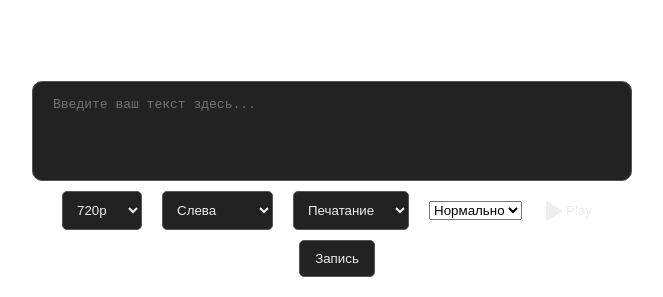
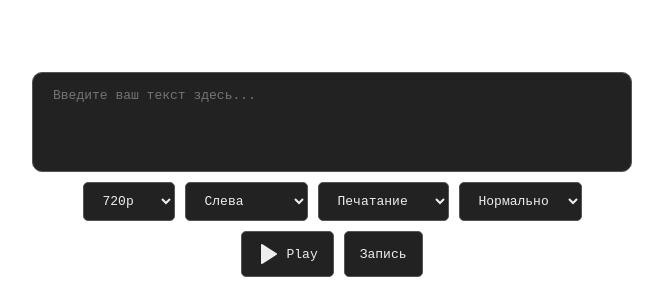
Before and after one commit to Thewaveq/text-viewer, a plain HTML site: page index.html in a window 1280 px wide. Shown: the part 503-800 px from the top of the page, without its empty margins (308-971 px from the left). Drawn offline with nearby package versions, Linux system fonts and the light colour scheme.

Commit message:
Update style.css

```diff
--- a/style.css
+++ b/style.css
@@ -46,62 +46,45 @@ body {
     outline: none;
     resize: none;
     box-sizing: border-box;
+    scrollbar-width: none; /* Firefox */
+}
+
+#text-input::-webkit-scrollbar {
+    display: none; /* WebKit browsers */
 }
 
 .controls {
     margin-top: 10px;
     display: flex;
-    align-items: center;
-    flex-wrap: wrap; /* Allow controls to wrap */
-    justify-content: center; /* Center wrapped items */
-    gap: 10px; /* Add space between controls */
+    flex-wrap: wrap;
+    justify-content: center;
+    gap: 10px;
 }
 
-#resolution-selector,
-#align-selector,
-#effect-selector {
-    margin-right: 10px;
-    padding: 10px;
-    border: 1px solid #555;
-    border-radius: 5px;
-    background: #222;
-    color: #eee;
-    cursor: pointer;
-}
-
-#play-button {
-    background: none;
-    border: none;
-    cursor: pointer;
-    padding: 0 10px;
-    display: flex;
-    align-items: center;
-    justify-content: center;
-    color: #eee;
-}
-
-#play-button:hover {
-    color: #007bff;
-}
-
-#record-button,
-#stop-button {
-    margin-left: 10px;
+.controls button, .controls select {
     padding: 10px 15px;
     border: 1px solid #555;
     border-radius: 5px;
     background: #222;
     color: #eee;
     cursor: pointer;
+    font-family: monospace;
+    font-size: 1em;
+    transition: background-color 0.2s, opacity 0.2s;
+    display: flex; /* Added for alignment */
+    align-items: center; /* Added for alignment */
+    justify-content: center; /* Added for alignment */
 }
 
-#record-button:hover,
-#stop-button:hover {
+.controls button:hover, .controls select:hover {
     background: #333;
 }
 
-#record-button:disabled,
-#stop-button:disabled {
+.controls button:disabled, .controls select:disabled {
     opacity: 0.5;
     cursor: not-allowed;
 }
+
+#play-button svg {
+    margin-right: 5px; /* Add space between icon and text */
+}
```
